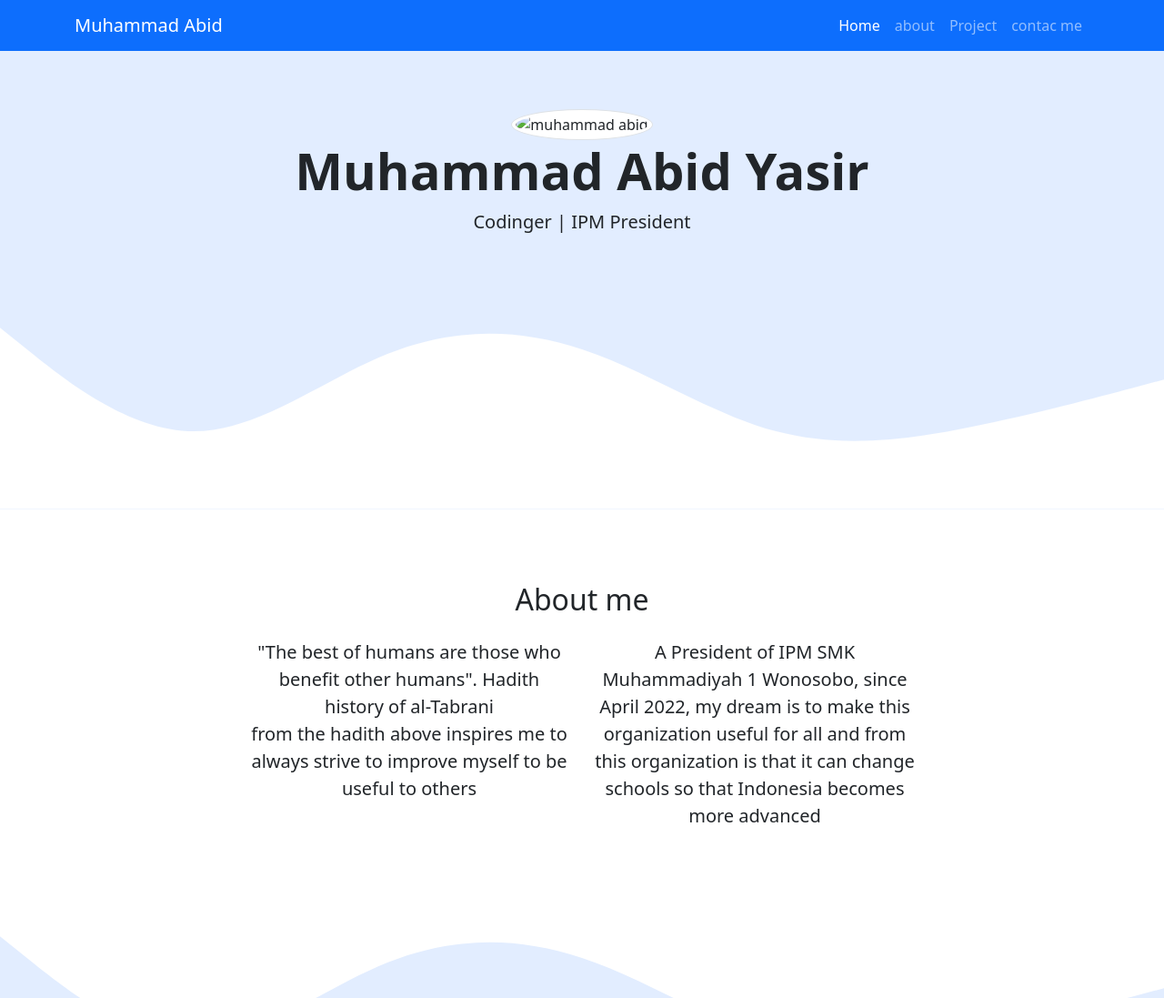
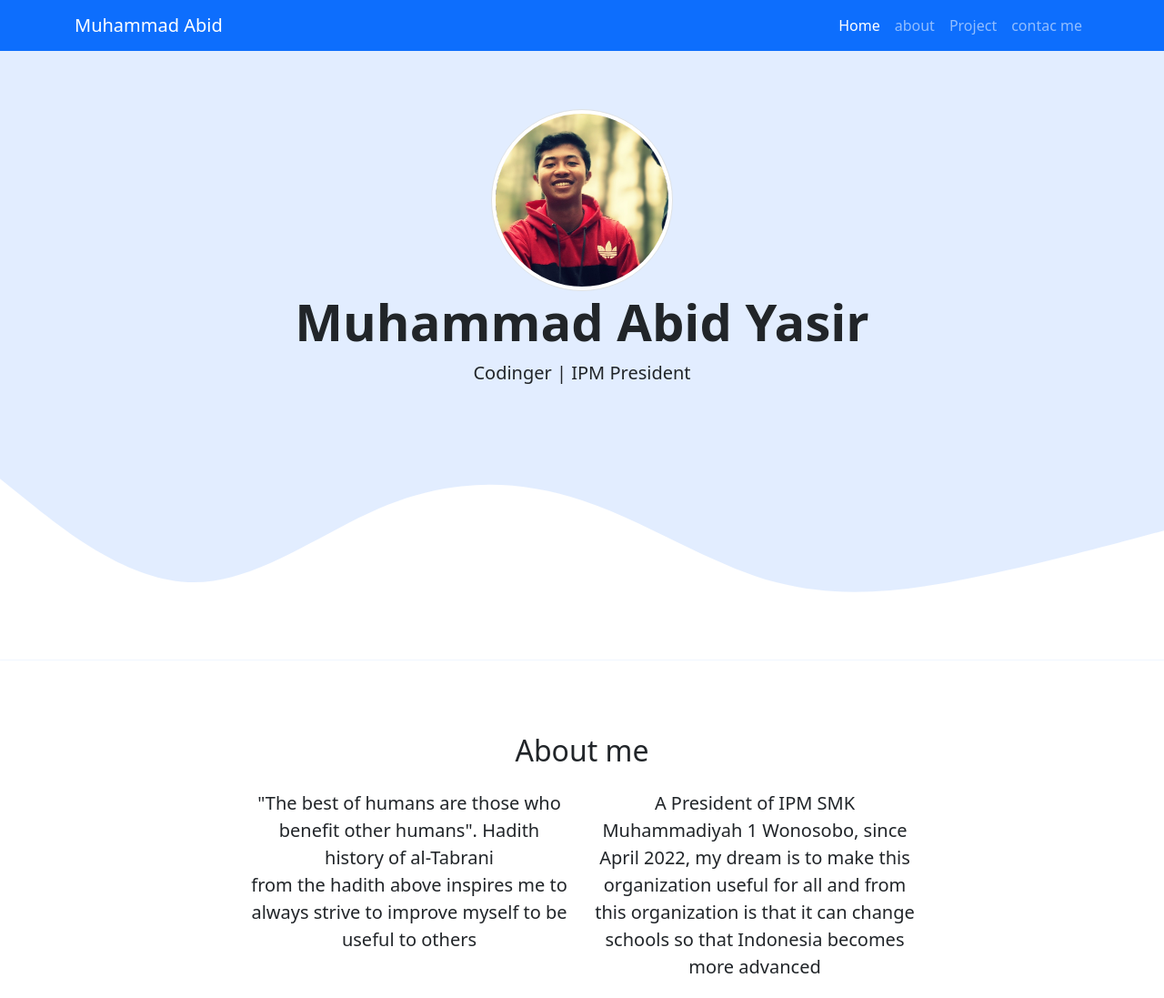
Before and after one commit to muhammadabidyasir139/muhammadabid, a plain HTML site: page index.html in a window 1280 px wide. Shown: the top 1097 px of the page at 91% size. Drawn offline with nearby package versions, Linux system fonts and the light colour scheme; files whose address does not match are found by name.

Commit message:
update
menghapus file jpg dan projects

```diff
--- a/index.html
+++ b/index.html
@@ -48,7 +48,7 @@
 
     <!-- Jumbotron-->
     <section class="jumbotron text-center">
-      <img src="img/projects/muhammad abid yasir.jpg" alt="muhammad abid" width="200" class="rounded-circle img-thumbnail" />
+      <img src="muhammad abid yasir.jpg" alt="muhammad abid" width="200" class="rounded-circle img-thumbnail" />
       <h1 class="display-4">Muhammad Abid Yasir</h1>
       <p class="lead"></p>
       <svg xmlns="http://www.w3.org/2000/svg" viewBox="0 0 1440 320">
```
